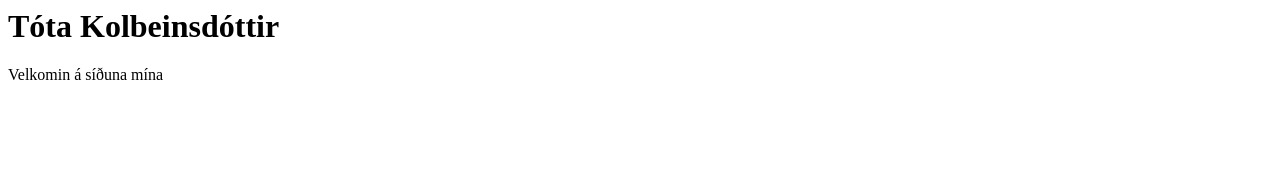
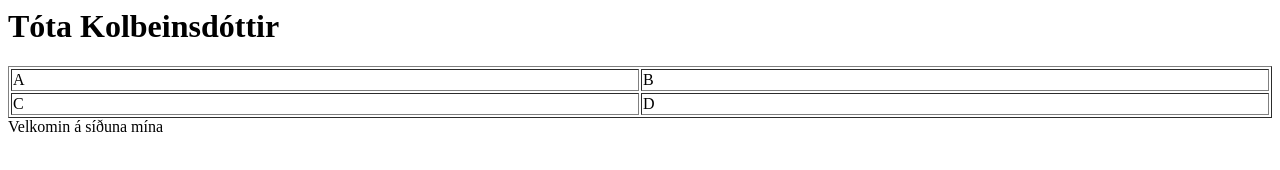
Before and after one commit to totakolb/portfolio, a plain HTML site: page index.html in a window 1280 px wide. Drawn offline with Linux system fonts and the light colour scheme.

Commit message:
Update index.html

```diff
--- a/index.html
+++ b/index.html
@@ -1,3 +1,13 @@
 <h1> Tóta Kolbeinsdóttir </h1>
 
+<table border="1" style="width:100%;">
+	<tr>
+		<td>A</td>
+		<td>B</td>
+	</tr>
+	<tr>
+		<td>C</td>
+		<td>D</td>
+	</tr>
+</table>
 Velkomin á síðuna mína
```
